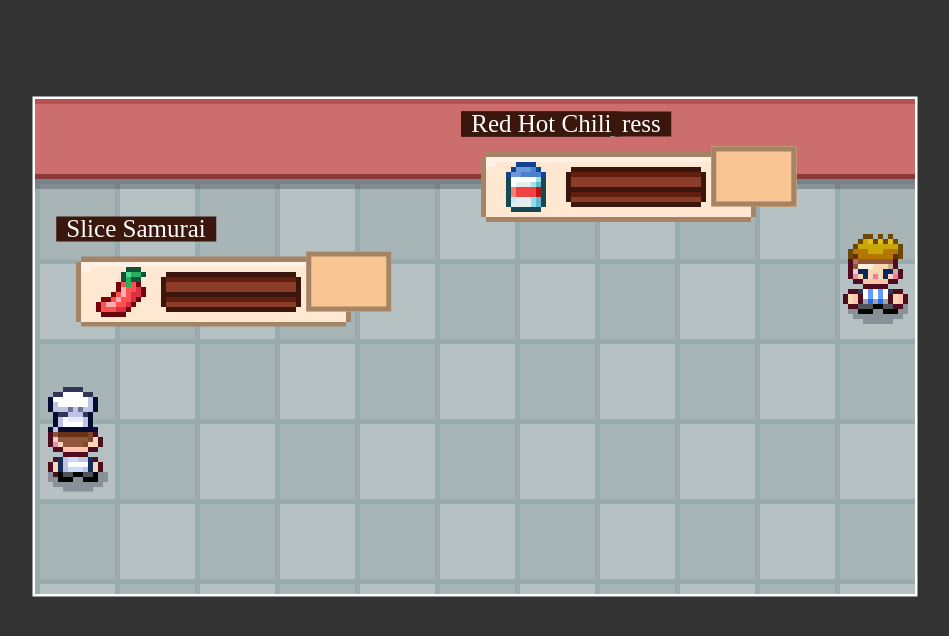
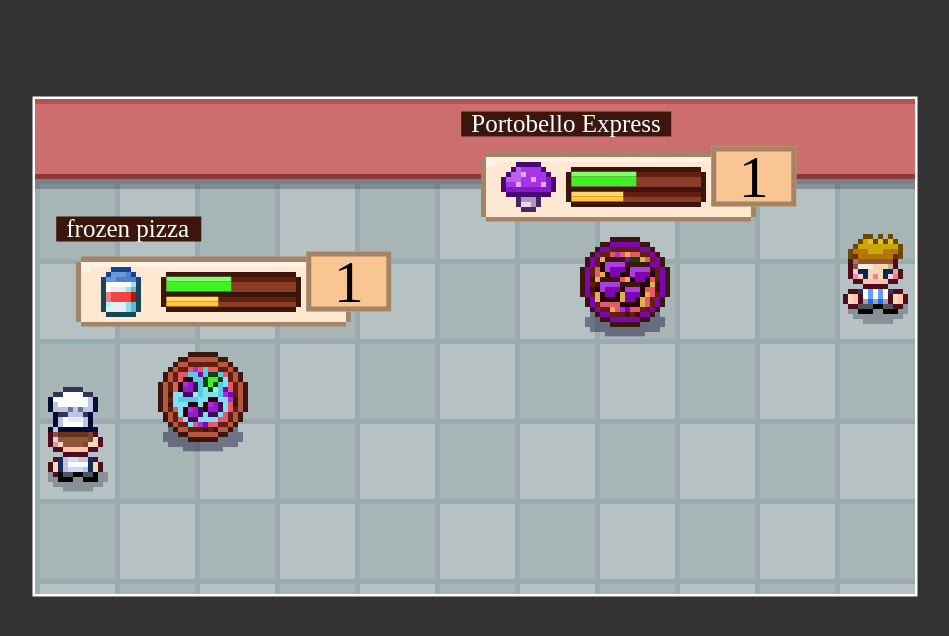
Before and after one commit to magar25/rpg-project-for-6sem, a plain HTML site: page index.html in a window 1280 px wide. Shown: the whole page, without its empty margins (165-1114 px from the left). Drawn offline with Linux system fonts and the light colour scheme.

Commit message:
"finish diplaying the basic elements on the screen"

```diff
--- a/Battle/Battle.js
+++ b/Battle/Battle.js
@@ -4,39 +4,49 @@ class Battle {
                     "player1": new Combatant({
                         ...Pizzas.s001,
                         team: "player",
-                    hp: 50,
+                        hp: 35,
                         maxHp: 50,
-                    xp: 0,
+                        xp: 70,
+                        maxXp: 100,
                         level: 1,
                         status: null,
                     }, this),
                     "enemy1": new Combatant({
                         ...Pizzas.v001,
                         team: "enemy",
-                    hp: 50,
+                        hp: 20,
                         maxHp: 50,
-                    xp: 0,
+                        xp: 50,
+                        maxXp: 100,
                         level: 1,
                         status: null,
                     }, this),
                     "enemy2": new Combatant({
                         ...Pizzas.f001,
                         team: "enemy",
-                    hp: 50,
+                        hp: 25,
                         maxHp: 50,
-                    xp: 0,
+                        xp: 40,
+                        maxXp: 100,
                         level: 1,
                         status: null,
                     }, this),
-                "enemy3": new Combatant({
+                    "player2": new Combatant({
                         ...Pizzas.c001,
-                    team: "enemy",
-                    hp: 50,
+                        team: "player",
+                        hp: 25,
                         maxHp: 50,
-                    xp: 0,
+                        xp: 40,
+                        maxXp: 100,
                         level: 1,
                         status: null,
                     }, this),
+
+                }
+                // to show which pizza gets display on the screen first
+            this.activeCombatants = {
+                player: "player2",
+                enemy: "enemy2",
             }
         }
         //creating dynamic battle sprites for hero and enemy
@@ -59,6 +69,8 @@ class Battle {
         this.createElement();
         container.appendChild(this.element);
 
+        //putting every thing form the combatant to battle
+
         Object.keys(this.combatants).forEach(key => {
             let combatant = this.combatants[key];
             combatant.id = key;
--- a/Battle/Combatant.js
+++ b/Battle/Combatant.js
@@ -5,6 +5,22 @@ class Combatant {
         })
         this.battle = battle;
     }
+
+    get hpPercent() {
+        const percent = this.hp / this.maxHp * 100; // converting the max hp into percent
+        return percent > 0 ? percent : 0; // return 0 if the percent is less or equal to zero
+    }
+
+    get xpPercent() {
+        return this.xp / this.maxXp * 100; // converting the max xp into percent
+
+    }
+
+    // to know which one is active in battle
+    get isActive() {
+        return this.battle.activeCombatants[this.team] === this.id; //id is either player1/2... or enemy1/2..
+    }
+
 
     createElement() {
         this.hudElement = document.createElement("div");
@@ -36,11 +52,46 @@ class Combatant {
 
         <p class="Combatant_status"> </p>
         `);
+
+        this.pizzaElement = document.createElement("img");
+        this.pizzaElement.classList.add("Pizza");
+        this.pizzaElement.setAttribute("src", this.src); // src is defined in pizzas.js
+        // this.pizzaElement.setAttribute("alt", this.name); //
+        this.pizzaElement.setAttribute("data-team", this.team); // which team the pizza belongs to
+
+        //reference for hp so we dont have to keep writing the code when the hp changes
+        this.hpFills = this.hudElement.querySelectorAll(".Combatant_life-container >rect");
+
+        //reference for xp so we dont have to keep writing the code when the xp changes
+        this.xpFills = this.hudElement.querySelectorAll(".Combatant_xp-container >rect");
     }
+
+    //changes to thigs like hp and exp bar , level , statue etc
+    update(changes = {}) {
+        //update everything incoming
+
+        Object.keys(changes).forEach(key => {
+            this[key] = changes[key]
+        });
+
+        this.hudElement.setAttribute("data-active", this.isActive); //active flag for the correct hud
+        this.pizzaElement.setAttribute("data-active", this.isActive); //active flag for the correct pizza
+
+        //update hp and exp percet fill
+        this.hpFills.forEach(rect => rect.style.width = `${this.hpPercent}%`); //% is just for comparision
+        this.xpFills.forEach(rect => rect.style.width = `${this.xpPercent}%`); //% is just for comparision
+
+        this.hudElement.querySelector(".Combatant_level").innerText = this.level; // for level on screen
+
+
+    }
+
 
     main(container) {
         this.createElement();
         container.appendChild(this.hudElement);
+        container.appendChild(this.pizzaElement);
+        this.update();
 
     }
 }
--- a/Content/pizzas.js
+++ b/Content/pizzas.js
@@ -13,13 +13,13 @@ window.Pizzas = {
     "s001": {
         name: "Slice Samurai",
         type: PizzaTypes.spicy,
-        scr: "/images/characters/pizzas/s001.png",
+        src: "/images/characters/pizzas/s001.png",
         icon: "/images/icons/spicy.png",
     },
     "v001": {
         name: "Call Me Kale",
         type: PizzaTypes.veggie,
-        scr: "/images/characters/pizzas/v001.png",
+        src: "/images/characters/pizzas/v001.png",
         icon: "/images/icons/veggie.png",
     },
     "f001": {
@@ -29,10 +29,10 @@ window.Pizzas = {
         icon: "/images/icons/fungi.png",
     },
     "c001": {
-        name: "Red Hot Chili ",
+        name: "frozen pizza",
         type: PizzaTypes.chill,
         src: "/images/characters/pizzas/c001.png",
-        icon: "/images/icons/chill.png"
-    }
+        icon: "/images/icons/chill.png",
+    },
 
 }
--- a/css/Battle.css
+++ b/css/Battle.css
@@ -6,6 +6,7 @@
     bottom: 0;
     /* for battle background */
     background-image: url(/images/maps/StreetBattle.png);
+    /* to fill the canvas */
     background-size: cover;
     image-rendering: pixelated;
 }
--- a/css/Combatant.css
+++ b/css/Combatant.css
@@ -62,6 +62,9 @@
     display: none;
 }
 
+
+/* for pizzas name */
+
 .Combatant_name {
     position: absolute;
     left: -2px;
@@ -75,6 +78,9 @@
     padding-right: 2px;
     margin: 0;
 }
+
+
+/* types of pizza */
 
 .Combatant_type {
     position: absolute;
@@ -90,7 +96,7 @@
 .Combatant_life-container {
     position: absolute;
     left: 20px;
-    top: 20px;
+    top: 4px;
     width: 26px;
     height: 3px;
 }
@@ -153,3 +159,39 @@
 .Combatant_status[data-status="drop"] {
     background: purple;
 }
+
+.Pizza {
+    position: absolute;
+    transform: scale(2);
+    background: url(/images/characters/pizzas/pizza-shadow.png) no-repeat no-repeat;
+}
+
+
+/* placement for players pizza */
+
+.Pizza[data-team="player"] {
+    bottom: 73px;
+    left: 51px;
+}
+
+
+/* placement for enemys pizza */
+
+.Pizza[data-team="enemy"] {
+    top: 47px;
+    right: 100px;
+}
+
+
+/* hiding non active pizza */
+
+.Pizza[data-active="false"] {
+    opacity: 0;
+}
+
+
+/* showing active pizza */
+
+.Pizza[data-active="false"] {
+    opacity: 1;
+}
```
Also changed, not shown: images/characters/pizzas/s002.png, images/characters/pizzas/s003.png, images/characters/pizzas/v002.png. Lines whose indentation alone changed are shown as unchanged.
